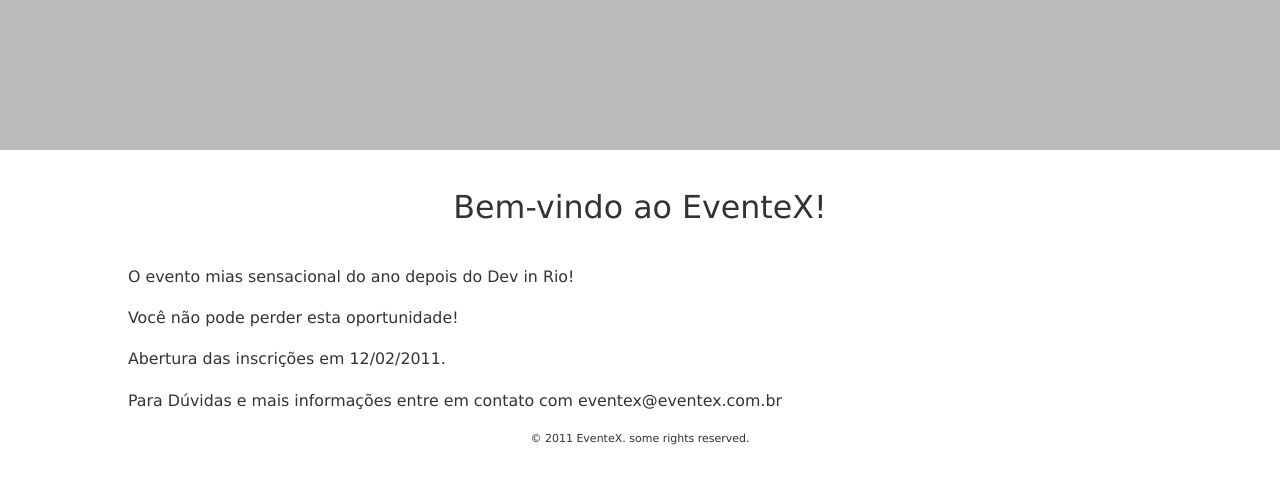
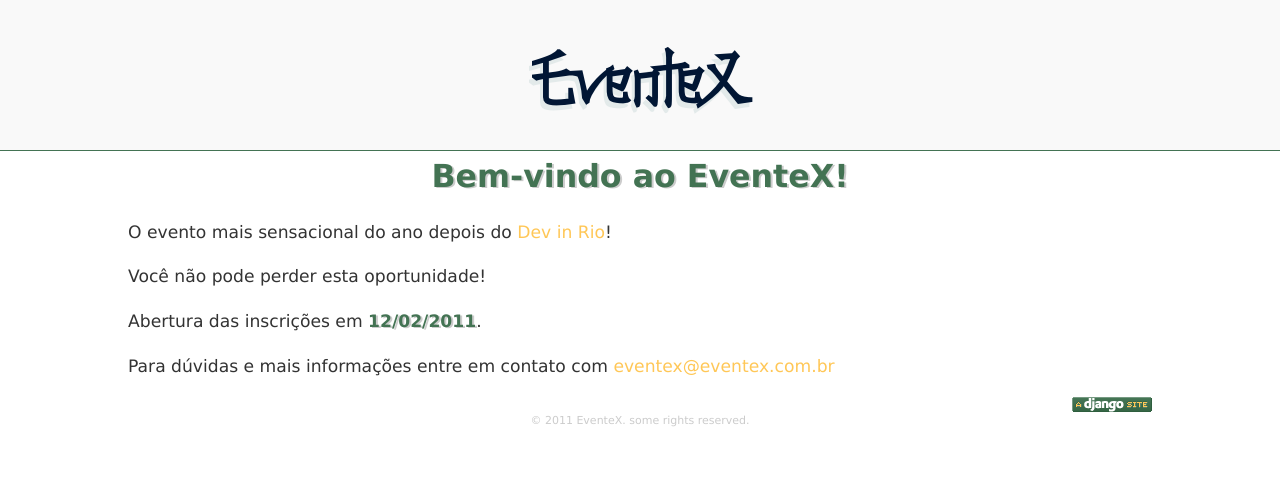
Before and after one commit to joelsondeabreu/eventex, a Python web app: template templates/index.html in a window 1280 px wide. Shown: the top 484 px of the page. Run offline with Jinja, Linux system fonts and the light colour scheme; the template is opened without the code that fills it, so the values that code supplies are empty; some libraries are stand-ins or nearby versions.

Commit message:
Primeiro exercicio finalizado

```diff
--- a/media/stylesheets/common.css
+++ b/media/stylesheets/common.css
@@ -15,42 +15,49 @@ email:		joelsondeabreu@gmail.com
 }
 a{
 	text-decoration:none;
-	color:#999;
+	color:#ffc757;
 }
 a:hover{
-	text-decoration:none;
-	color:#333;
+	text-decoration:underline;
 }
 body {
   background:#FFF;
 }
-h1, p {
-  margin: 1em 0;
-}
 h1 {
+	color:#437353;
   font-size: 2.4em;
-  font-weight: normal;
 	text-align:center;
+	text-shadow:#CCC 2px 1px 0;
 }
 p {
-	font-size:1.2em;
+  margin: 1em 0;
+	font-size:1.3em;
 }
 #header {
-  height: 150px;
-  background: #BBB;
+  height:150px;
+	background:#f9f9f9 url(../images/logo.png) no-repeat center center;
+	border-bottom:1px solid #437353;
 }
 #footer {
-  padding: 1px 20px;
   font-size:11px;
   clear: both;
+	color:#CCC;
 }
 body {
   text-align: center;
   min-width: 920px;
 }
 #wrapper{
-  width: 80%;
+  width:80%;
 	background:#FFF;
   margin: 0 auto;
   text-align: left;
 }
+#wrapper a img{
+	float:right;
+}
+span{
+	color:#437353;
+	font-weight:bold;
+	text-shadow:#CCC 2px 1px 0;
+}
--- a/templates/index.html
+++ b/templates/index.html
@@ -5,19 +5,22 @@
 	<meta http-equiv="Content-type" content="text/html; charset=utf-8">
 	<title>EventeX</title>
 <link href="{{ MEDIA_URL }}stylesheets/common.css" rel="stylesheet" type="text/css" />
+<script src="http://ajax.googleapis.com/ajax/libs/jquery/1.4.4/jquery.min.js" type="text/javascript"></script>
 </head>
 <body>
-	<div id="header">
-	</div>
+	<div id="header"></div>
 	<div id="wrapper">
 		<h1>Bem-vindo ao EventeX!</h1>
-		<p>O evento mias sensacional do ano depois do Dev in Rio!</p>
+		<p>O evento mais sensacional do ano depois do <a href="http://www.devinrio.com.br/">Dev in Rio</a>!</p>
 
 		<p>Você não pode perder esta oportunidade!</p>
 
-		<p>Abertura das inscrições em 12/02/2011.</p>
+		<p>Abertura das inscrições em <span>12/02/2011</span>.</p>
 
-		<p>Para Dúvidas e mais informações entre em contato com eventex@eventex.com.br</p>
+		<p>Para dúvidas e mais informações entre em contato com <a href="mailto:eventex@eventex.com.br">eventex@eventex.com.br</a></p>
+		<a href="http://www.djangoproject.com/">
+			<img src="{{ MEDIA_URL }}images/djangosite.gif">
+		</a>
 	</div>
 	<div id="footer">
 		&copy 2011 EventeX. some rights reserved.
```
Also changed, not shown: media/images/bg.png (added), media/images/djangosite.gif (added), media/images/logo.png (added).
